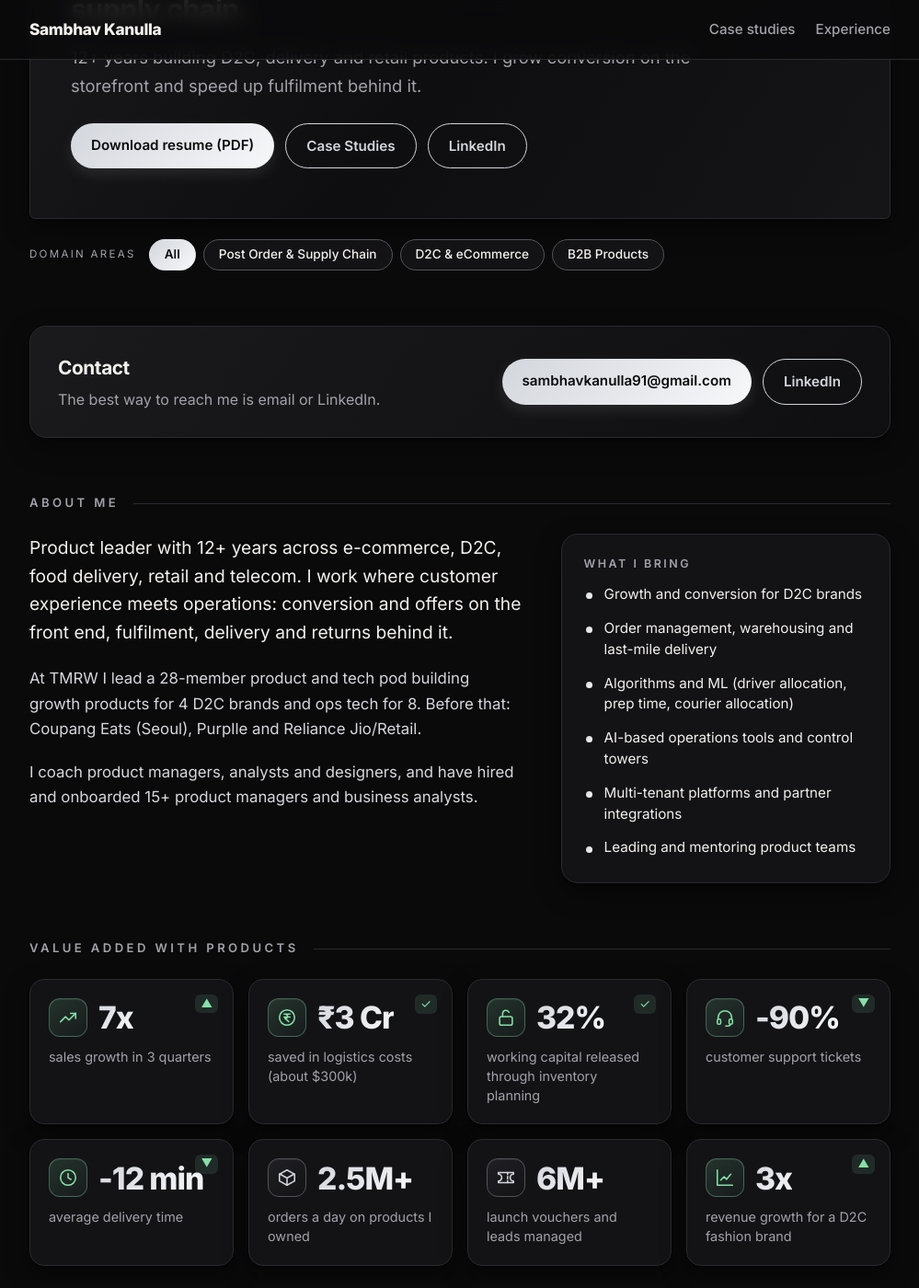
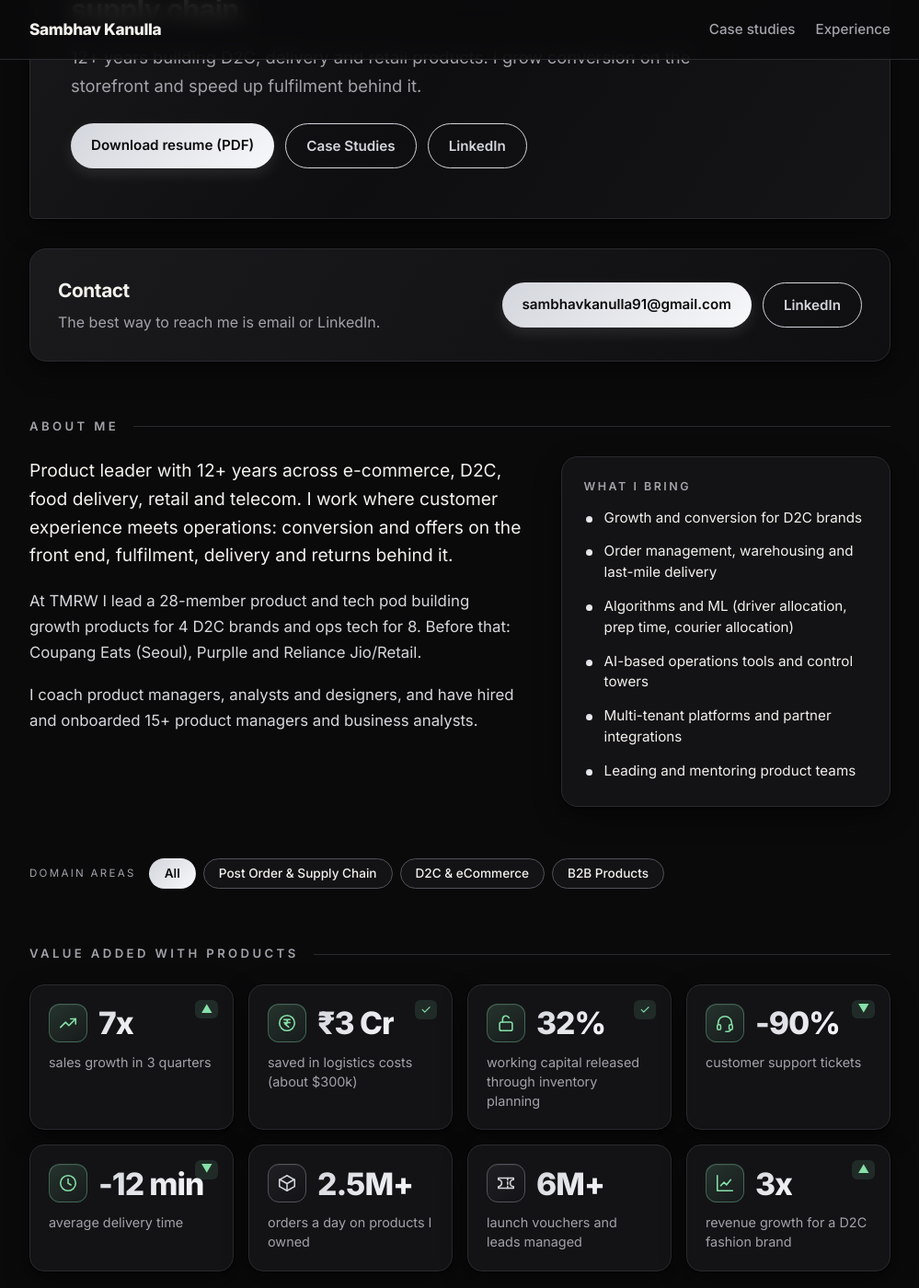
Before and after one commit to sambhavkanulla/sambhavkanulla.github.io, a Jekyll site: the page built from index.html, in a window 1280 px wide and 1400 px high, scrolled down 448 px. Shown: the whole window at 92% size, without its empty margins (140-1139 px from the left). Built offline with Jekyll 4.4.1, drawn with Linux system fonts in a browser that asks for light colours.

Commit message:
Home: put Domain Areas filter right above the content it filters
Co-Authored-By: Claude Sonnet 5.5 <noreply@anthropic.com>
Claude-Session: https://claude.ai/code/session_01PrKmB98M39T9226rhsuyd2

```diff
--- a/assets/css/portfolio.css
+++ b/assets/css/portfolio.css
@@ -220,7 +220,7 @@ main > section > h2.impact-title { margin: 0 0 22px; }
 
 
 /* areas: chips, headings, blurbs */
-.area-chips { display: flex; flex-wrap: wrap; align-items: center; gap: 8px; margin: 22px 0 0; }
+.area-chips { scroll-margin-top: 20px; display: flex; flex-wrap: wrap; align-items: center; gap: 8px; margin: 22px 0 0; }
 .chips-label { font-size: 0.72rem; text-transform: uppercase; letter-spacing: 0.2em; color: var(--muted); margin-right: 6px; }
 .area-chips .chip, .area-chips a { font-size: 0.85rem; font-weight: 500; color: var(--text); border: 1px solid var(--line-strong); border-radius: 999px; padding: 7px 16px; background: var(--surface); }
 .area-chips a:hover { text-decoration: none; border-color: var(--accent); color: var(--accent-2); }
@@ -255,3 +255,6 @@ main > section.area > h2 { align-items: center; }
 .related-links { display: inline-flex; flex-wrap: wrap; gap: 4px 16px; vertical-align: top; }
 .related-links a + a::before { content: none; }
 .timeline { margin-top: 28px; }
+.areas-block { margin-top: 56px; scroll-margin-top: 20px; }
+.areas-block .area-chips { margin-top: 0; }
+.area-chips .chip:hover { border-color: var(--accent); }
--- a/assets/js/areas.js
+++ b/assets/js/areas.js
@@ -31,7 +31,11 @@
   }
 
   var h = location.hash.replace('#', '');
-  apply(keys.indexOf(h) > -1 ? h : 'all', false);
+  var valid = keys.indexOf(h) > -1;
+  apply(valid ? h : 'all', false);
+  if (valid && document.querySelector('.hero')) {
+    window.addEventListener('load', function () { nav.scrollIntoView({ block: 'start' }); });
+  }
   nav.addEventListener('click', function (e) {
     var b = e.target.closest ? e.target.closest('button[data-area]') : null;
     if (b) apply(b.getAttribute('data-area'), true);
--- a/index.html
+++ b/index.html
@@ -19,7 +19,6 @@ title: "Product Leader"
   </p>
 </section>
 
-{% include area-chips.html scroll="value" %}
 
 <section id="contact" class="contact">
   <div class="contact-card">
@@ -47,6 +46,10 @@ title: "Product Leader"
   </div>
 </section>
 
+<div class="areas-block">
+{% include area-chips.html %}
+</div>
+
 {% assign all_studies = site.case_studies | sort: "order" %}
 <section id="value">
   <h2 class="impact-title">Value Added with Products</h2>
```
